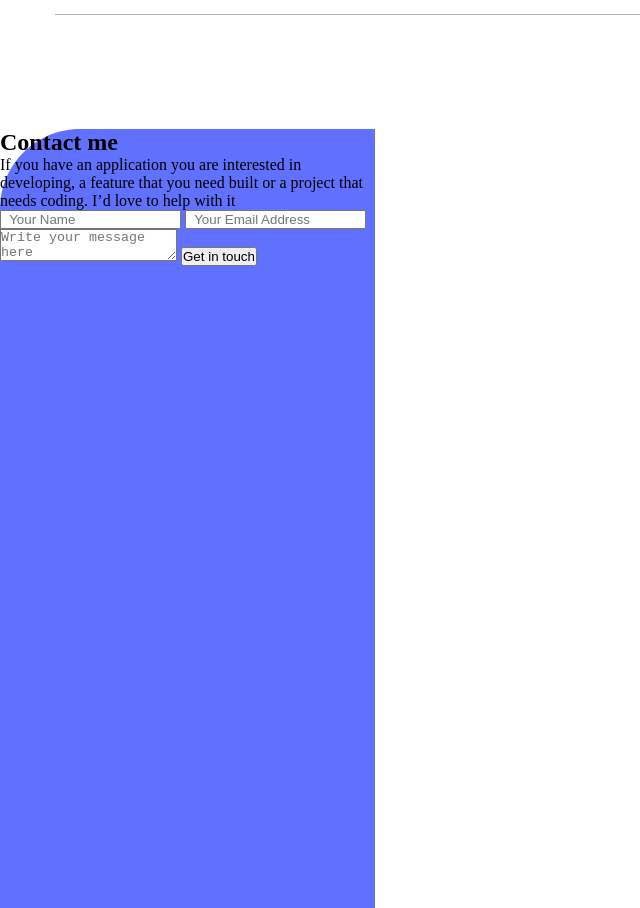
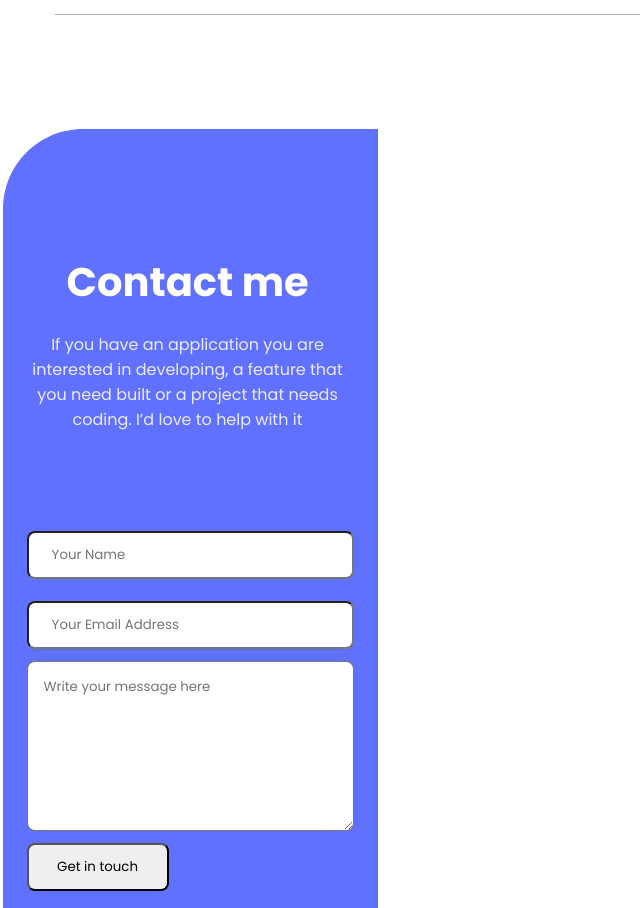
Before and after one commit to Jawad-Nazari/Portfolio-Mobile-1, a website: page index.html in a window 1280 px wide. Shown: the part 4500-5408 px from the top of the page, without its empty margins (0-640 px from the left). Drawn offline with Linux system fonts and the light colour scheme; a web font is replaced by a local one.

Commit message:
updated the form section style

```diff
--- a/style.css
+++ b/style.css
@@ -49,7 +49,6 @@ a {
   border-bottom-left-radius: 85px;
   margin-top: 70px;
   height: 82vh;
-
 }
 
 .bio {
@@ -408,6 +407,7 @@ ul {
   align-items: center;
   height: 779px;
   width: 375px;
+  padding-left: 5px;
 }
 
 .form-title {
@@ -415,35 +415,36 @@ ul {
   width: 375px;
   background-image: url(../image/Contact.svg);
   background-repeat: no-repeat;
-
+  display: flex;
+  flex-direction: column;
+  justify-content: flex-start;
+  align-items: flex-start;
 }
 
-
-
-.form h1 {
+.form-title h1 {
   font-family: "Poppins", sans-serif;
   font-size: 40px;
   margin-top: 123px;
   color: white;
-  margin-left: 24px;
+  margin-left: 64px;
   width: 801px;
   height: 56px;
-
 }
 
-.form p {
+.form-title p {
   font-family: "Poppins", sans-serif;
   font-size: 1rem;
-  color: white;
+  color: #ebebff;
   width: 327px;
   height: 102px;
   margin-left: 24px;
   margin-top: 24px;
   margin-bottom: 87px;
-
+  text-align: center;
+  padding-right: 5px;
 }
 
-.form input {
+.form-title input {
   font-family: "Poppins", sans-serif;
   width: 327px;
   height: 48px;
@@ -455,12 +456,9 @@ ul {
   padding-bottom: 15px;
   padding-left: 16px;
   padding-right: 38px;
-
-
-
 }
 
-.form textarea {
+.form-title textarea {
   font-family: "Poppins", sans-serif;
   width: 327px;
   height: 170px;
@@ -471,16 +469,18 @@ ul {
   padding-bottom: 15px;
   padding-left: 16px;
   padding-right: 38px;
-
 }
 
-.form button {
+.form-title button {
   font-family: "Poppins", sans-serif;
   height: 48px;
   width: 142px;
   padding: 12px, 16px, 12px, 16px;
   border-radius: 8px;
   margin-left: 24px;
+}
 
-
+button:hover {
+  background-color: #7f8cff;
+  color: white;
 }
```
